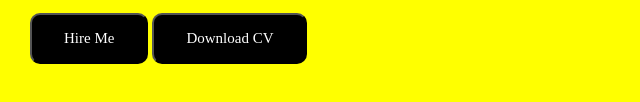
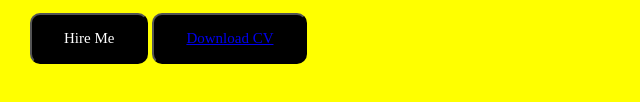
Before and after one commit to Baglan218/Midterm1, a plain HTML site: page Midterm/index.html in a window 1280 px wide. Shown: the part 492-594 px from the top of the page, 0-640 px from the left. Drawn offline with Linux system fonts and the light colour scheme.

Commit message:
Update index.html

```diff
--- a/Midterm/index.html
+++ b/Midterm/index.html
@@ -32,7 +32,7 @@
 				<li id="pro">UX/UI DESIGNER</li>
 			</ul>
 			<button type="button" > Hire Me</button>
-			<button type="button" >Download CV</button>
+			<button type="button" ><a href="https://github.com/Baglan218/Midterm1/tree/main/Midterm">Download CV</a></button>
 		</div>
 		<div id="con">
 			<div id="my_photo">
```
